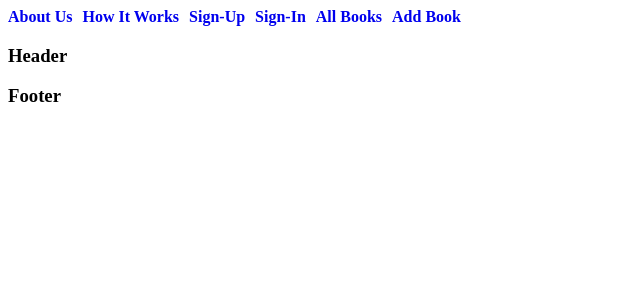
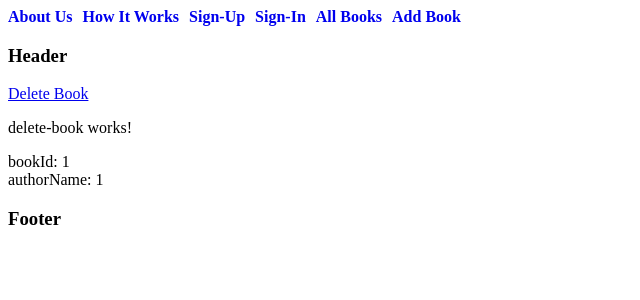
Before and after one commit to arvinvishwakarmaaws-png/book-store-angular, an Angular app in the folder bookStoreApp/: page /user/1/delete-book/1/author/1 in a window 1280 px wide. Before the commit this address led to /. Shown: the top 300 px of the page, without its empty margins (0-640 px from the left). Built offline with nearby package versions, Linux system fonts and the light colour scheme.

Commit message:
accessing params from route using ActivatedRoute

```diff
--- a/bookStoreApp/src/app/user/components/delete-book/delete-book.html
+++ b/bookStoreApp/src/app/user/components/delete-book/delete-book.html
@@ -1 +1,3 @@
 <p>delete-book works!</p>
+bookId: {{bookId}} <br>
+authorName: {{authorName}} <br>
--- a/bookStoreApp/src/app/user/components/delete-book/delete-book.ts
+++ b/bookStoreApp/src/app/user/components/delete-book/delete-book.ts
@@ -1,4 +1,5 @@
-import { Component } from '@angular/core';
+import { Component, OnInit } from '@angular/core';
+import { ActivatedRoute } from '@angular/router';
 
 @Component({
   selector: 'app-delete-book',
@@ -6,6 +7,19 @@ import { Component } from '@angular/core';
   templateUrl: './delete-book.html',
   styleUrl: './delete-book.scss',
 })
-export class DeleteBook {
+export class DeleteBook implements OnInit {
+  bookId: number = 0;
+  authorName: string = '';
+  userId: number = 0;
+
+  constructor(private route: ActivatedRoute) {}
+
+  public ngOnInit(): void {
+    this.route.params.subscribe((params) =>{
+      this.bookId = params['bookId'];
+      this.authorName = params['authorName'];
+    });
+  }
+
 
 }
--- a/bookStoreApp/src/app/user/user-routing-module.ts
+++ b/bookStoreApp/src/app/user/user-routing-module.ts
@@ -10,7 +10,7 @@ const routes: Routes = [
     component: User,
     children: [
       { path: 'add-book', component: AddBook },
-      { path: 'delete-book/:bookId', component: DeleteBook },
+      { path: 'delete-book/:bookId/author/:authorName', component: DeleteBook },
     ],
   },
 ];
--- a/bookStoreApp/src/app/user/user.html
+++ b/bookStoreApp/src/app/user/user.html
@@ -1,3 +1,2 @@
-<a routerLink="/user/{{userId}}/delete-book/{{deleteBook}}">Delete Book</a>
-<a [routerLink]="['/user', userId, 'delete-book', deleteBook]">Delete Book</a>
+<a routerLink="/user/{{userId}}/delete-book/{{deleteBook}}/author/{{authorName}}">Delete Book</a>
 <router-outlet></router-outlet>
--- a/bookStoreApp/src/app/user/user.ts
+++ b/bookStoreApp/src/app/user/user.ts
@@ -1,4 +1,5 @@
-import { Component } from '@angular/core';
+import { Component, OnInit } from '@angular/core';
+import { ActivatedRoute } from '@angular/router';
 
 @Component({
   selector: 'app-user',
@@ -9,4 +10,5 @@ import { Component } from '@angular/core';
 export class User {
   deleteBook: number = 100; // Example book ID to delete, you can replace it with dynamic data
   userId: number = 1; // Example user ID, you can replace it with dynamic data
+  authorName: string = 'Arvind'; // Example author name, you can replace it with dynamic data
 }
```
